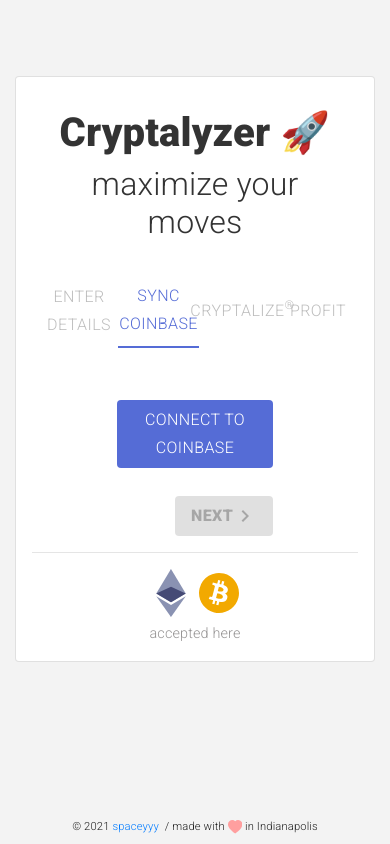
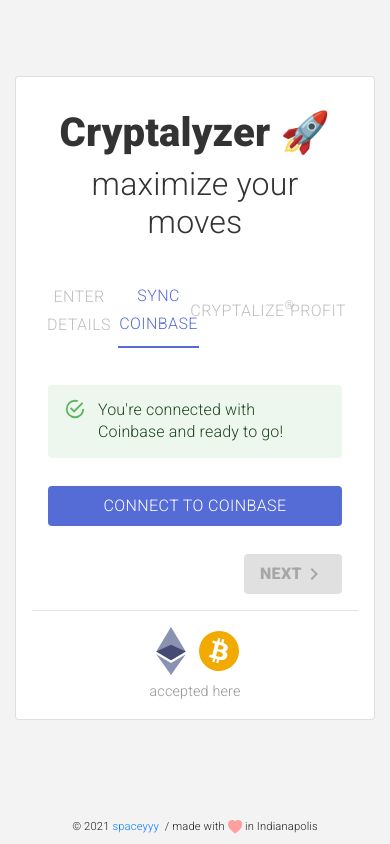
Before and after one commit to christopherrobin/Cryptalyzer, a React (Create React App) app: page /hello in a window 390 px wide. Both pictures are taken after typing "Sample", "Sample", "name@example.com" into the empty fields and a click on the button "NEXT". Built offline with nearby package versions, Linux system fonts and the light colour scheme.

Commit message:
Adding lab / alert and fixing padding issue on medium and below screens

```diff
--- a/package.json
+++ b/package.json
@@ -5,6 +5,7 @@
   "dependencies": {
     "@material-ui/core": "^4.11.1",
     "@material-ui/icons": "^4.9.1",
+    "@material-ui/lab": "^4.0.0-alpha.58",
     "@testing-library/jest-dom": "^5.11.6",
     "@testing-library/react": "^11.2.2",
     "@testing-library/user-event": "^12.2.2",
--- a/src/App.scss
+++ b/src/App.scss
@@ -121,3 +121,11 @@
 .loader-app, .loader-app-text {
   display: none;
 }
+
+// MD and below
+@media screen and (max-width: 768px) {
+  #user-signup-form {
+    padding: 0 1em;
+    margin-top: 1.8em;
+  }
+}
--- a/src/CoinbaseAuth.js
+++ b/src/CoinbaseAuth.js
@@ -1,12 +1,14 @@
 import React, { useEffect } from "react";
 import { Row, Col } from "reactstrap";
 import Button from '@material-ui/core/Button';
+import Alert from '@material-ui/lab/Alert';
 import NavigateNextIcon from '@material-ui/icons/NavigateNext';
 // import './Spinner.scss';
 
 const CoinbaseAuth = (props) => {
     const { handleSubmit, coinbaseCode } = props;
     const connectToCoinbase = () => window.location.replace('https://www.coinbase.com/oauth/authorize?client_id=b15a8f09ba059b65e41be40e61f0fa4ccf64d965538d886e11d0946eb59a17d1&redirect_uri=https%3A%2F%2Fwww.cryptalyzer.com%2Fhello&response_type=code&scope=wallet%3Auser%3Aread');
+    const userHasCoinbaseCookie = !document.cookie.match(/^(.*;)?\s*cryptalyzer-coinbase-refresh-token\s*=\s*[^;]+(.*)?$/)
 
     useEffect(() => {
 
@@ -57,6 +59,7 @@
     <div id="user-signup-form">
         <Row>
             <Col xs={12}>
+                { userHasCoinbaseCookie? <Alert severity="success">You're connected with Coinbase and ready to go!</Alert> : null }
                 <Button disabled={!!coinbaseCode} style={{ margin: '2em 0' }} fullWidth color="primary" disableElevation variant="contained" onClick={() => connectToCoinbase()}>Connect to Coinbase</Button>
             </Col>
         </Row>
```
Also changed, not shown: 2 other files (tests, documents, lock files or other folders).
